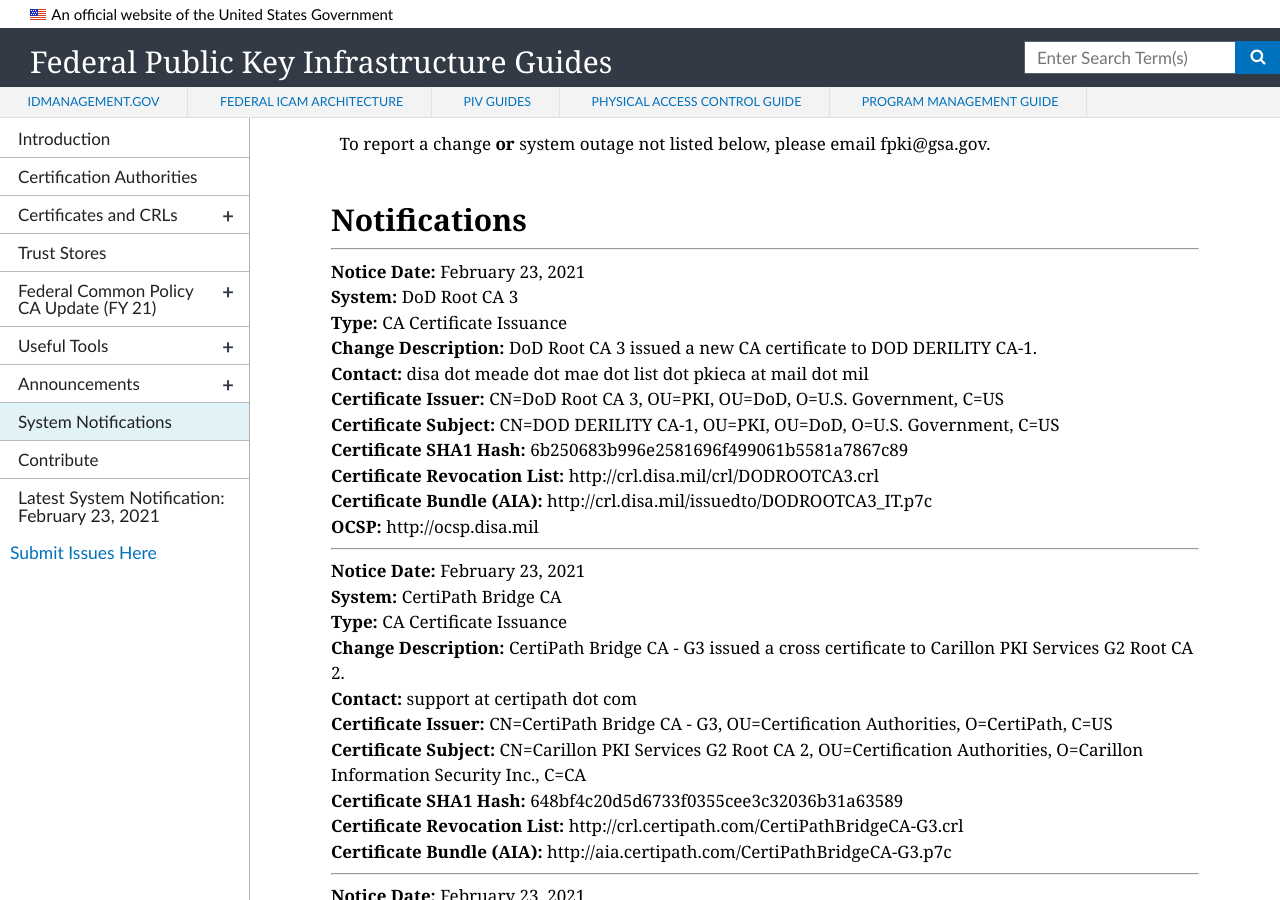
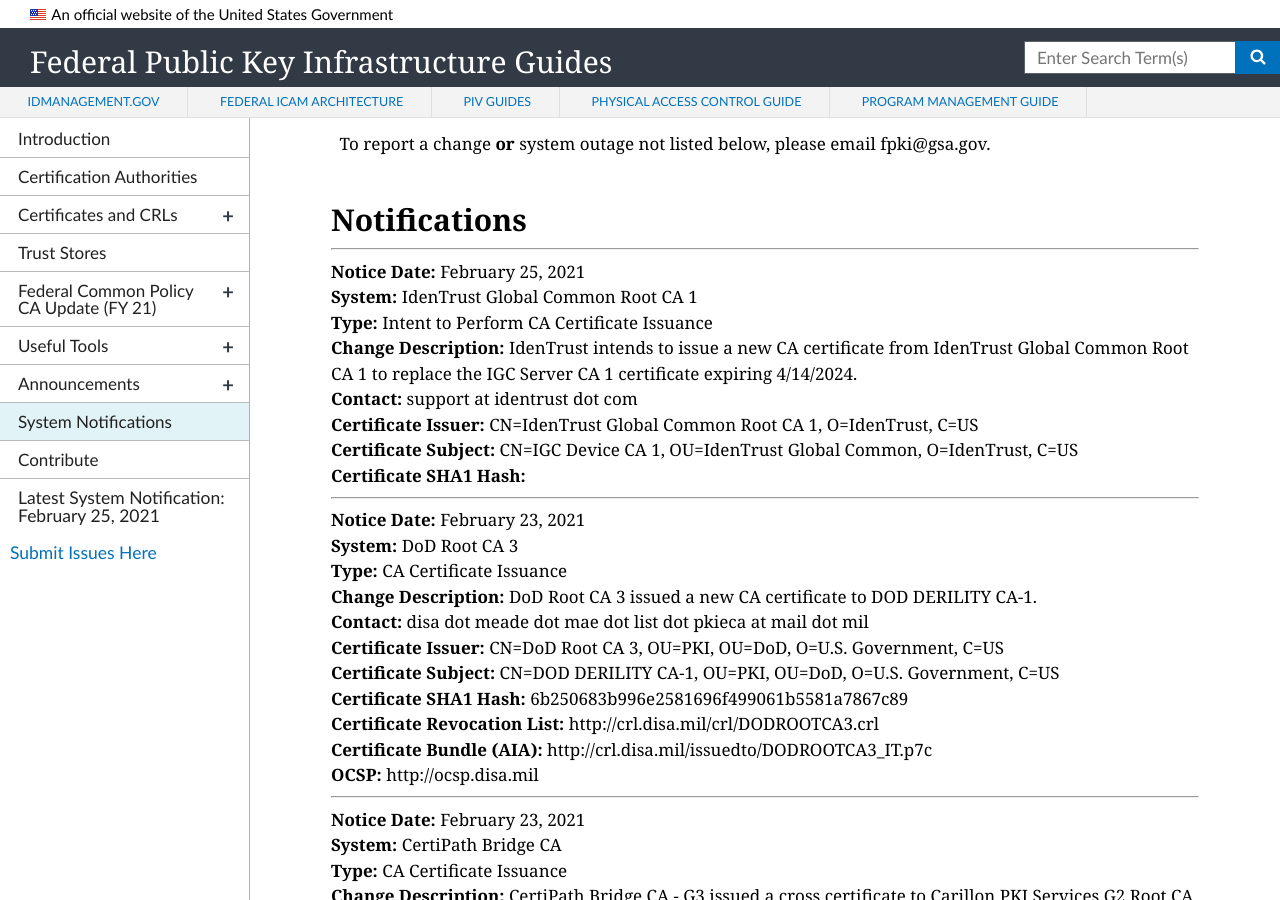
Before and after one commit to GSA/fpki-guides, a Jekyll site: the page built from pages/fpki_notifications.md, in a window 1280 px wide and 900 px high, scrolled down 663 px. Built offline with Jekyll 4.4.1, drawn with Linux system fonts in a browser that asks for light colours; nearby versions of some CDN libraries.

Commit message:
Update notifications.yml

```diff
--- a/_data/notifications.yml
+++ b/_data/notifications.yml
@@ -3458,6 +3458,20 @@
   sia_uri:
   ocsp_uri: http://ocsp.disa.mil
 
+- notice_date: February 25, 2021
+  change_type: Intent to Perform CA Certificate Issuance
+  start_datetime:
+  system: IdenTrust Global Common Root CA 1
+  change_description: IdenTrust intends to issue a new CA certificate from IdenTrust Global Common Root CA 1 to replace the IGC Server CA 1 certificate expiring 4/14/2024.
+  contact: support at identrust dot com
+  ca_certificate_hash:
+  ca_certificate_issuer: CN=IdenTrust Global Common Root CA 1, O=IdenTrust, C=US
+  ca_certificate_subject: CN=IGC Device CA 1, OU=IdenTrust Global Common, O=IdenTrust, C=US
+  cdp_uri:
+  aia_uri:
+  sia_uri:
+  ocsp_uri:
+
 #- notice_date:
 #  change_type: CA Certificate Issuance
 #  start_datetime:
```
